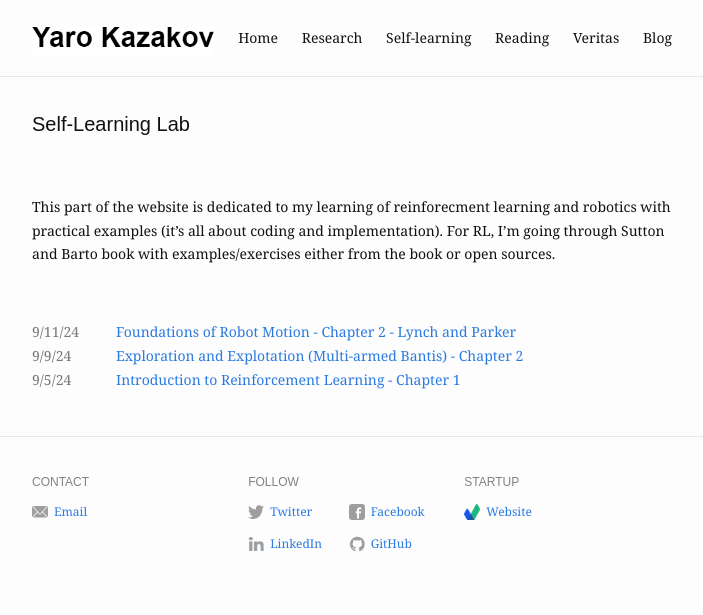
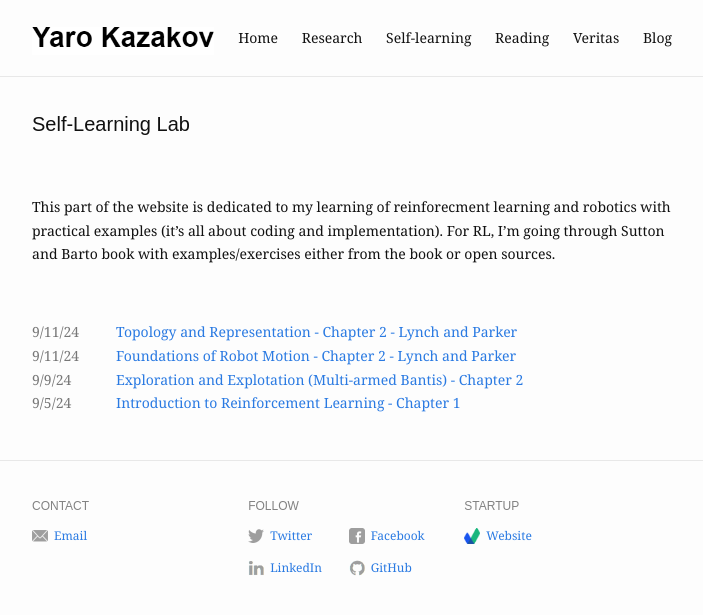
Before and after one commit to eliottvincent/bay, a Jekyll site: the page built from self-learning.md, in a window 1280 px wide. Shown: the top 615 px of the page, without its empty margins (288-991 px from the left). Built offline with Jekyll 4.4.1, drawn with Linux system fonts in a browser that asks for light colours.

Commit message:
Update 2024-09-11-robotics-topology-chapter-2.md

```diff
--- a/_posts/2024-09-11-robotics-topology-chapter-2.md
+++ b/_posts/2024-09-11-robotics-topology-chapter-2.md
@@ -1,5 +1,6 @@
+---
 layout: post
-title:  "Foundations of Robot Motion - Chapter 2 - Lynch and Parker"
+title:  "Topology and Representation - Chapter 2 - Lynch and Parker"
 date:   2024-09-11 10:00:40
 self_learning: true
 blurb: "A look at an example post using Bay Jekyll theme."
```
